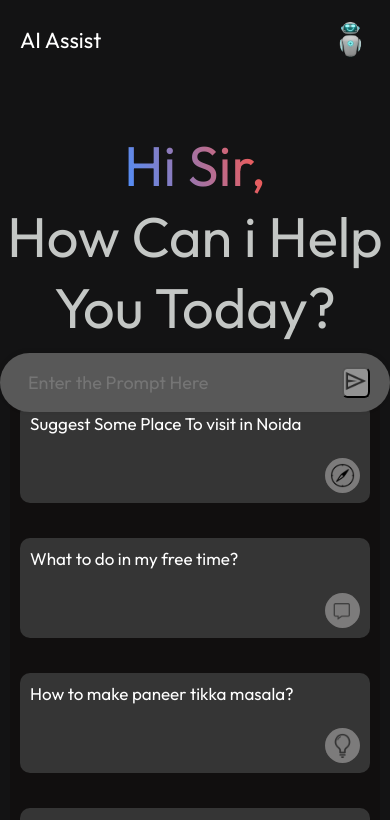
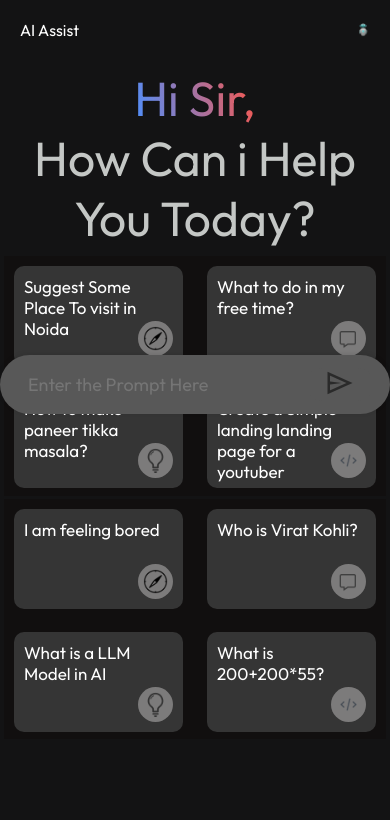
Before and after one commit to player29879/AI-Assist, a React (Vite) app: page / in a window 390 px wide. Shown: the top 820 px of the page. Built offline with nearby package versions, Linux system fonts and the light colour scheme.

Commit message:
Added Responsivness in Search box

```diff
--- a/src/components/main/main.css
+++ b/src/components/main/main.css
@@ -7,11 +7,12 @@
     #131314;
 }
 
-body { overflow: hidden}
+
+/* body { overflow: hidden} */
 
 
   .search-box {
-    margin-bottom: 10px;
+    margin-bottom: 2%;
   }
 
   @media screen and (max-width: 600px) {
@@ -21,7 +22,7 @@ body { overflow: hidden}
       left: 0;
       width: 100%;
       background-color: #fff;
-      padding: 10px;
+      padding: 10%;
       box-shadow: 0px -1px 5px rgba(0, 0, 0, 0.1);
     }
   }
@@ -31,12 +32,12 @@ body { overflow: hidden}
     display: flex;
     align-items: center;
     justify-content: space-between;
-    font-size: 22px;
+    font-size: 100%;
     padding: 20px;
     color: #ffffff;
 }
 .main .nav img{
-    width: 40px;
+    width: 4%;
     border-radius: 50px;
 }
 .main-container{
@@ -44,9 +45,9 @@ body { overflow: hidden}
     margin: auto;
 }
 .main-container .greet{
-    margin: 50px 0px;
+    margin: 2% ;
     text-align: center;
-    font-size: 56px;
+    font-size: 300%;
     color:#c4c7c5;
     font-weight: 500px;
 }
@@ -66,10 +67,10 @@ body { overflow: hidden}
 }
 .main .cards{
     display: grid;
-    margin: 10px 10px 15px 10px;
+    margin: 1% 1% 1% 1%;
     background-color:  #110f0f;
     grid-template-columns: repeat(auto-fill,minmax(180px,1fr));
-    gap: 15px;
+    gap: 1%;
 }
 .main .card{
     height: 100px;
@@ -118,7 +119,8 @@ body { overflow: hidden}
     border-radius: 50px;
 }
 .search-box img{
-    width: 24px;
+    color: rgb(255, 255, 255);
+    width: 50%;
     cursor: pointer;
 }
 .search-box input{
@@ -137,8 +139,9 @@ body { overflow: hidden}
 }
 
 .search-box button {
-    background-color: #929292;
-    border-radius: 20%; /* Set background color to black */
+    background-color:  #585858;
+    border-radius: 20%;
+    border: #110f0f;
 }
 
 
@@ -162,11 +165,11 @@ body { overflow: hidden}
     margin: 40px 0px;
     display: flex;
     align-items: center;
-    gap: 20px;
+    gap: 2%;
     color: white;
 }
 .result img{
-    width: 40px;
+    width: 5%;
     border-radius: 50px;
 }
 .result-data{
@@ -202,7 +205,7 @@ animation: loader 4s infinite linear;
 }
 
 .result-data p{
-    font-size: 17px;
-    font-weight: 300px;
-    line-height: 1.8;
+    font-size: 100%;
+    font-weight: 300%;
+    line-height: 2;
 }
```
